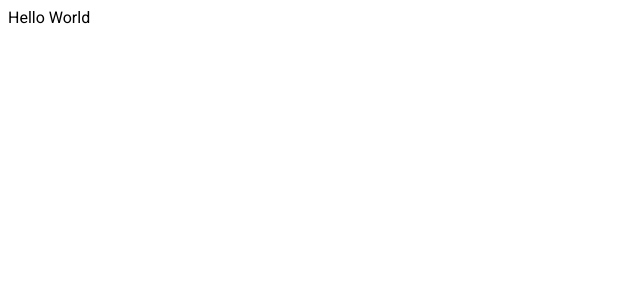
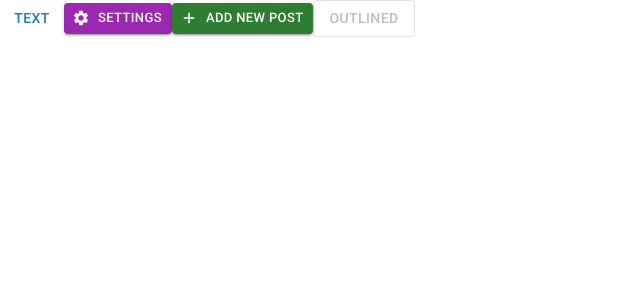
Before and after one commit to PuneetSivananda/ytube-projects, a React (Create React App) app: page / in a window 1280 px wide. Shown: the top 300 px of the page, without its empty margins (0-640 px from the left). Built offline with nearby package versions, Linux system fonts and the light colour scheme.

Commit message:
feat: learn mui buttons

```diff
--- a/public/index.html
+++ b/public/index.html
@@ -11,8 +11,9 @@
   <link rel="manifest" href="%PUBLIC_URL%/manifest.json" />
   <link rel="stylesheet" href="https://fonts.googleapis.com/css?family=Roboto:300,400,500,700&display=swap" />
   <style>
-    *{
+    * {
       font-family: "Roboto", sans-serif;
+      margin: 0;
     }
   </style>
   <title>React App</title>
--- a/src/App.js
+++ b/src/App.js
@@ -1,7 +1,17 @@
+import { Button } from "@mui/material"
+import { Add, Settings } from "@mui/icons-material";
+
 function App() {
   return (
     <div>
-      Hello World
+      <Button variant="text">Text</Button>
+      <Button startIcon={<Settings />} variant="contained" color="secondary" size="small">
+        Settings
+      </Button>
+      <Button startIcon={<Add />} variant="contained" color="success" size="small">
+        Add new post
+      </Button>
+      <Button variant="outlined" disabled>Outlined</Button>
     </div>
   );
 }
```
